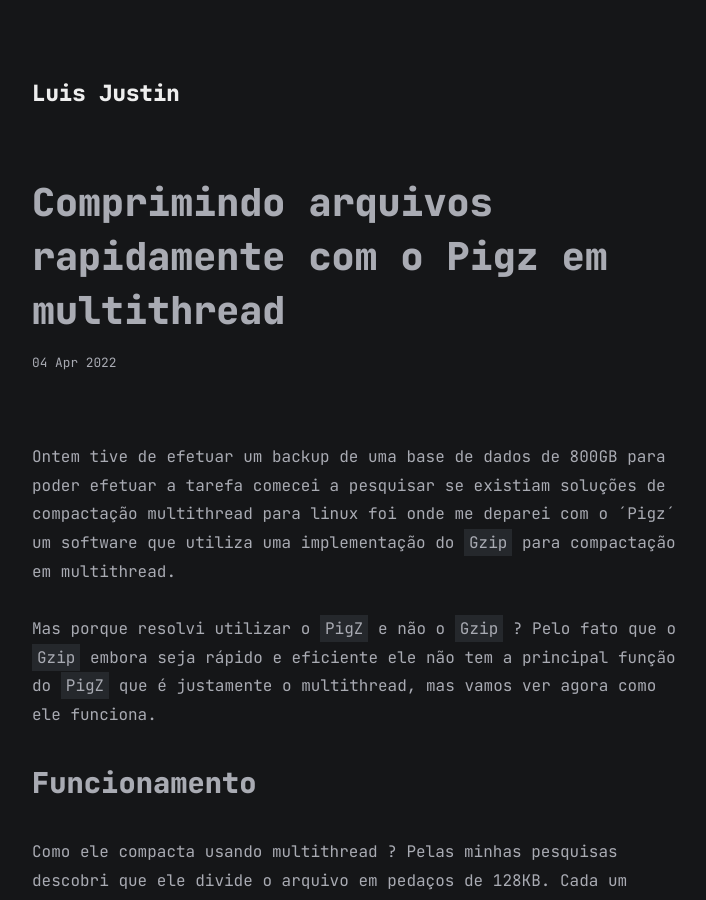
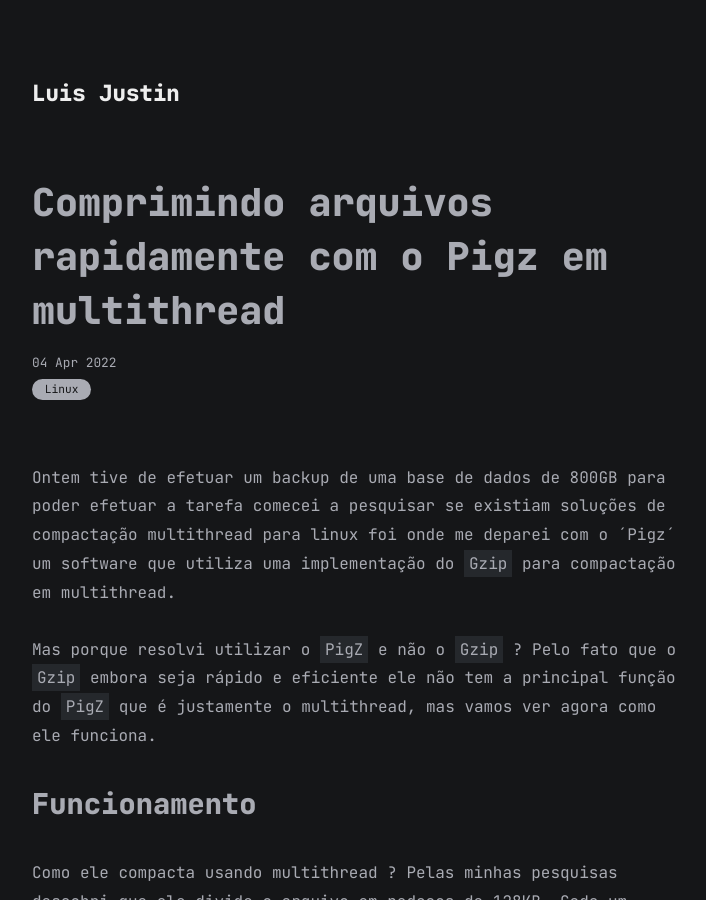
Before and after one commit to HelloWar75/blog-luisjustin, a Jekyll site: the page built from _posts/2022-04-04-comprimindo-arquivos-rapidamente-com-o-pigz-em-multithread.md, in a window 1280 px wide and 900 px high. Shown: the whole window, without its empty margins (283-989 px from the left). Built offline with Jekyll 4.4.1, drawn with Linux system fonts in a browser that asks for light colours.

Commit message:
Update 2022-04-04-comprimindo-arquivos-rapidamente-com-o-pigz-em-multithread.md

```diff
--- a/_posts/2022-04-04-comprimindo-arquivos-rapidamente-com-o-pigz-em-multithread.md
+++ b/_posts/2022-04-04-comprimindo-arquivos-rapidamente-com-o-pigz-em-multithread.md
@@ -3,6 +3,8 @@
 date: '2022-04-04 00:45 -0300'
 published: true
 title: Comprimindo arquivos rapidamente com o Pigz em multithread
+categories:
+  - Linux
 ---
 Ontem tive de efetuar um backup de uma base de dados de 800GB para poder efetuar a tarefa comecei a pesquisar se existiam soluções de compactação multithread para linux foi onde me deparei com o ´Pigz´ um software que utiliza uma implementação do `Gzip` para compactação em multithread.
 
```
